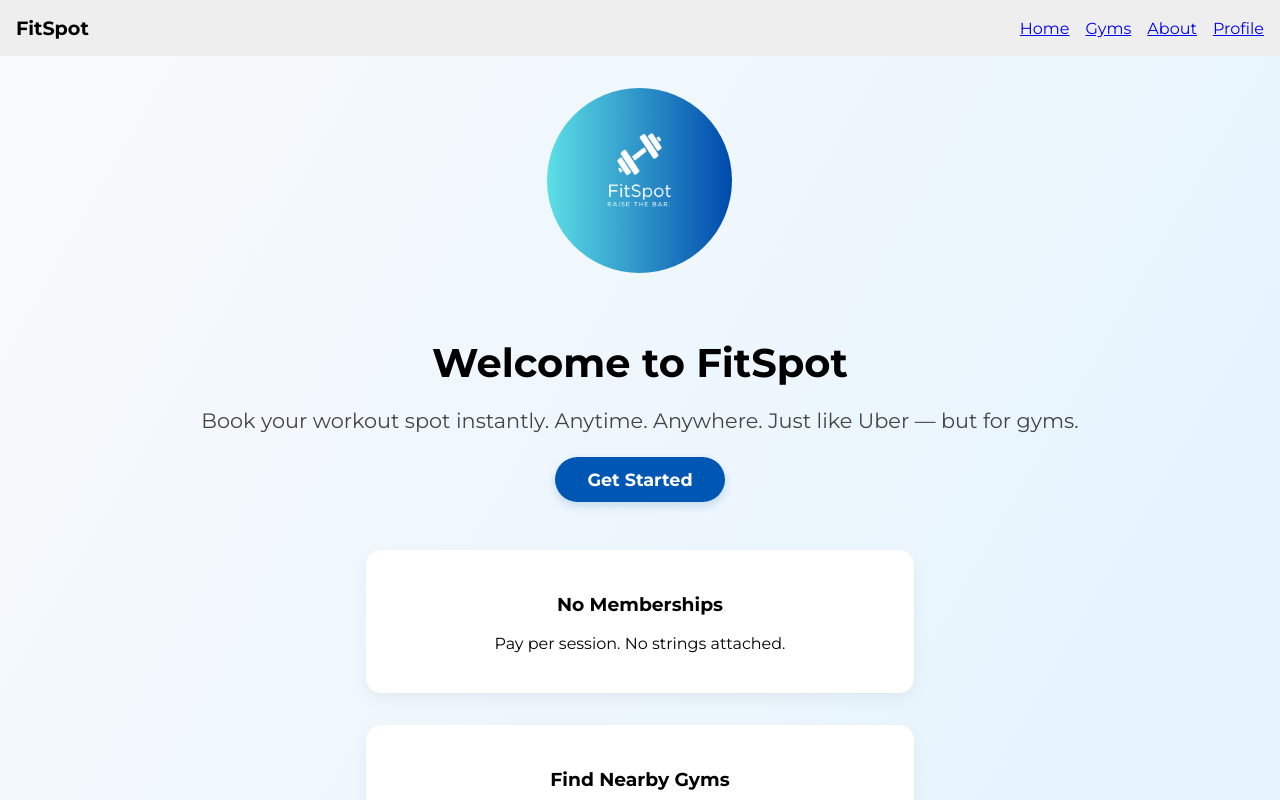
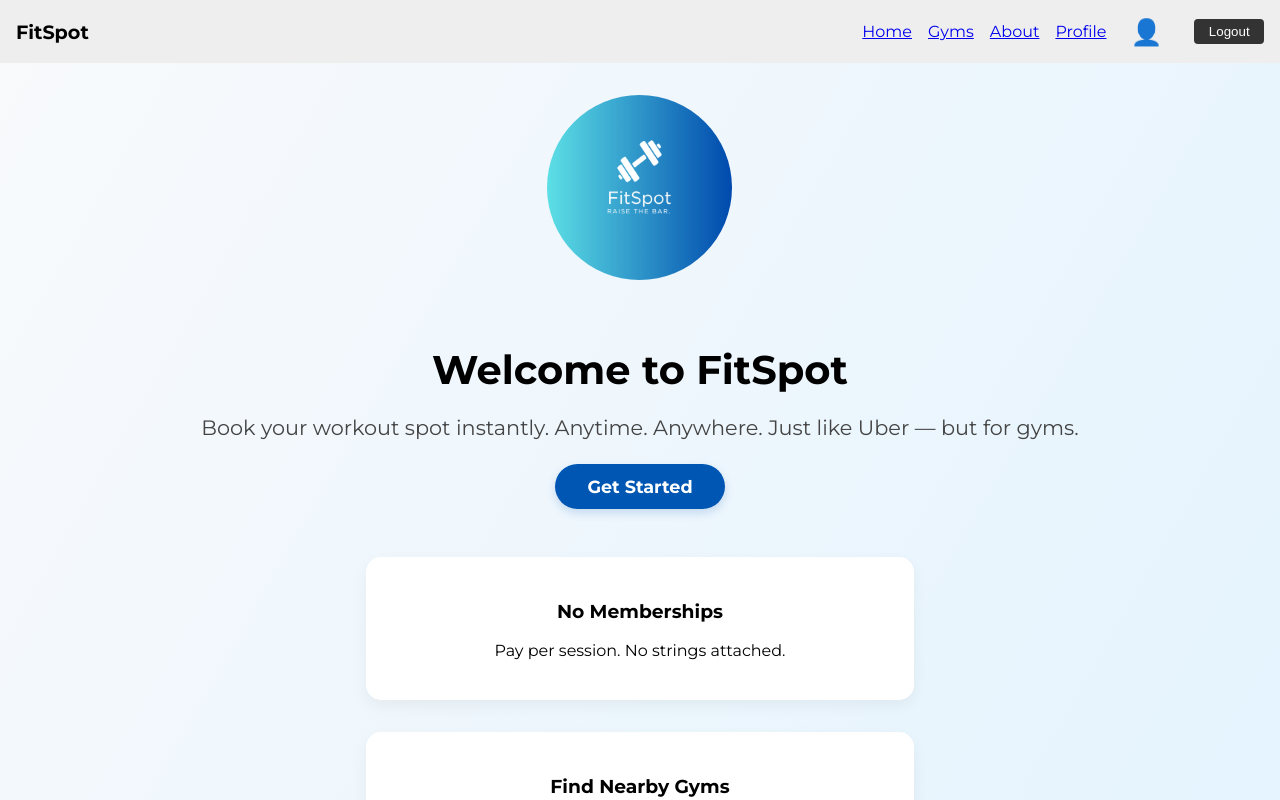
Before and after one commit to StartedtoCodewithAI/FitSpot, a React (Vite) app: page / in a window 1280 px wide. Shown: the top 800 px of the page. Built offline with nearby package versions, Linux system fonts and the light colour scheme.

Commit message:
Update Navbar.jsx

```diff
--- a/src/components/Navbar.jsx
+++ b/src/components/Navbar.jsx
@@ -10,14 +10,32 @@ export default function Navbar() {
       justifyContent: "space-between",
       alignItems: "center"
     }}>
+      {/* Brand / Logo */}
       <div style={{ fontWeight: "bold", fontSize: "1.2rem" }}>
         <Link to="/" style={{ textDecoration: "none", color: "black" }}>FitSpot</Link>
       </div>
-      <div style={{ display: "flex", gap: "1rem" }}>
+      {/* Navigation Links */}
+      <div style={{ display: "flex", gap: "1rem", alignItems: "center" }}>
         <Link to="/">Home</Link>
         <Link to="/gyms">Gyms</Link>
         <Link to="/about">About</Link>
         <Link to="/profile">Profile</Link>
+        {/* Profile Avatar placeholder */}
+        <span title="Profile" style={{ fontSize: "1.6rem", marginLeft: "0.5rem" }}>👤</span>
+        {/* Logout button placeholder */}
+        <button
+          style={{
+            marginLeft: "1rem",
+            padding: "0.3rem 0.9rem",
+            background: "#333",
+            color: "white",
+            border: "none",
+            borderRadius: "4px",
+            cursor: "pointer"
+          }}
+        >
+          Logout
+        </button>
       </div>
     </nav>
   );
```
